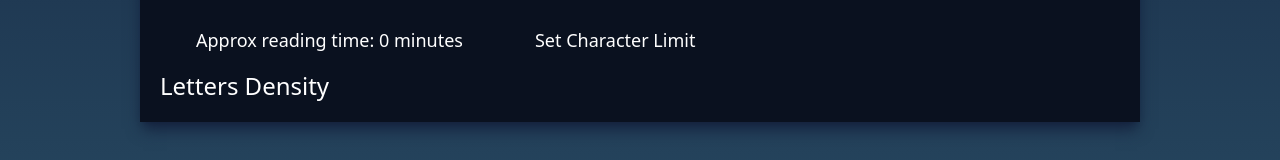
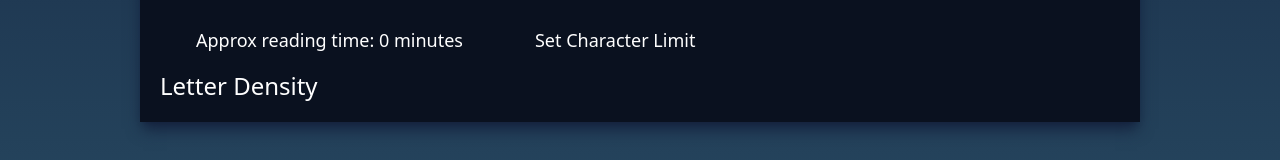
Before and after one commit to EstesJorie/LetterAnalyser, a React (Vite) app: page / in a window 1280 px wide. Shown: the part 479-639 px from the top of the page. Built offline with nearby package versions, Linux system fonts and the light colour scheme; the HTML template or start-up script is replaced by a standard one; a web font is replaced by a local one.

Commit message:
060325 tidying up some styling

```diff
--- a/src/components/LetterDensity.jsx
+++ b/src/components/LetterDensity.jsx
@@ -32,7 +32,7 @@ const LetterDensity = ({ text }) => {
         <div>
             <div id="count-page">
               <div id="letter-count" className='text-2xl'>
-                <h1>Letters Density</h1>
+                <h1>Letter Density</h1>
               </div>
               <div id="letter-density">
                 <table>
```
